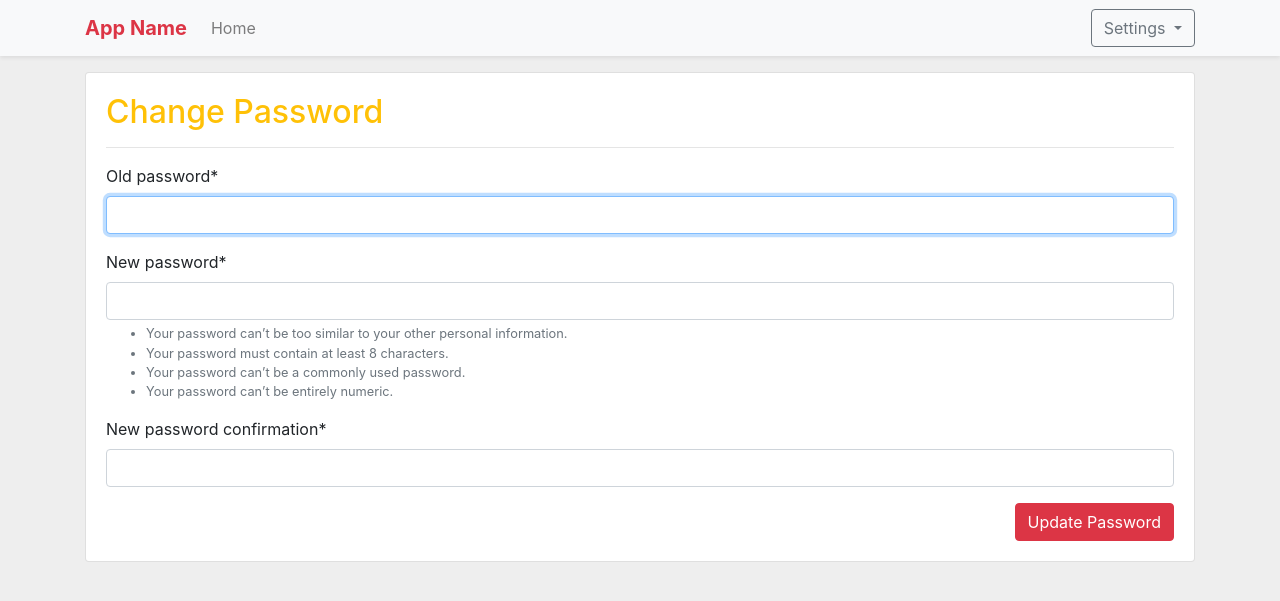
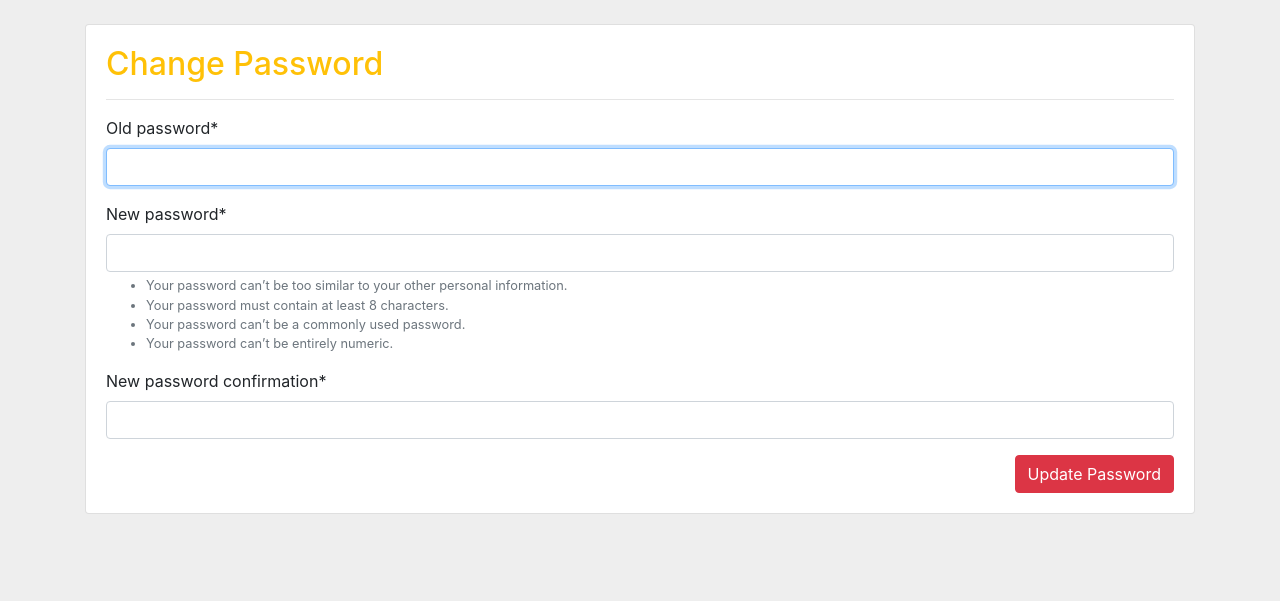
Before and after one commit to prowsandy/django-boilerplate, a Django app: page /change-password/ in a window 1280 px wide. Shown: the top 601 px of the page. Run offline with Django 3.2, Linux system fonts and the light colour scheme; a user stored in the database is signed in; some libraries are stand-ins or nearby versions.

Commit message:
seperate profile

```diff
--- a/templates/home/base.html
+++ b/templates/home/base.html
@@ -20,40 +20,7 @@
   </head>
   <body style="background-color: #eeeeee;">
 
-
-    <nav class="navbar navbar-expand-lg navbar-light bg-light shadow-sm fixed-top">
-          <div class="container">
-            <a class="navbar-brand text-danger font_krona" href="{% url 'home:home' %}"> <strong>App Name</strong> </a>
-            <button class="navbar-toggler" type="button" data-toggle="collapse" data-target="#navbarSupportedContent" aria-controls="navbarSupportedContent" aria-expanded="false" aria-label="Toggle navigation">
-              <span class="navbar-toggler-icon"></span>
-            </button>
-
-            <div class="collapse navbar-collapse" id="navbarSupportedContent">
-              <ul class="navbar-nav mr-auto">
-                <li class="nav-item">
-                  <a class="nav-link" href="{% url 'home:home' %}">Home <span class="sr-only">(current)</span></a>
-                </li>
-              </ul>
-
-              <div class="btn-group" role="group">
-                <button id="btnGroupDrop1" type="button" class="btn btn-outline-secondary dropdown-toggle" data-toggle="dropdown" aria-haspopup="true" aria-expanded="false">
-                  Settings
-                </button>
-                <div class="dropdown-menu" aria-labelledby="btnGroupDrop1">
-                  <a class="dropdown-item" href="{% url 'home:profile' %}">Profile</a>
-                  <a class="dropdown-item" href="{% url 'home:change_password' %}">Change Password</a>
-                  <a class="dropdown-item" href="{% url 'logout' %}">Logout</a>
-                </div>
-              </div>
-            </div>
-          </div>
-        </nav>
-
-        <br>
-        <br>
-        <br>
-
-
+    <br>
     {% if messages %}
 
       <div class="container">
--- a/templates/home/profile.html
+++ b/templates/home/profile.html
@@ -12,7 +12,7 @@
         <p class="text-white">{{request.user.username}}</p>
 
           <button type="button" class="btn btn-sm btn-outline-success">Edit</button>
-          <button type="button" class="btn btn-sm btn-outline-danger">Change password</button>
+          <a href="{% url 'home:change_password' %}" class="btn btn-sm btn-outline-danger">Change password</a>
 
       </div>
     </div>
```
Also changed, not shown: core/wsgi.py (line endings or trailing spaces), db.sqlite3.
